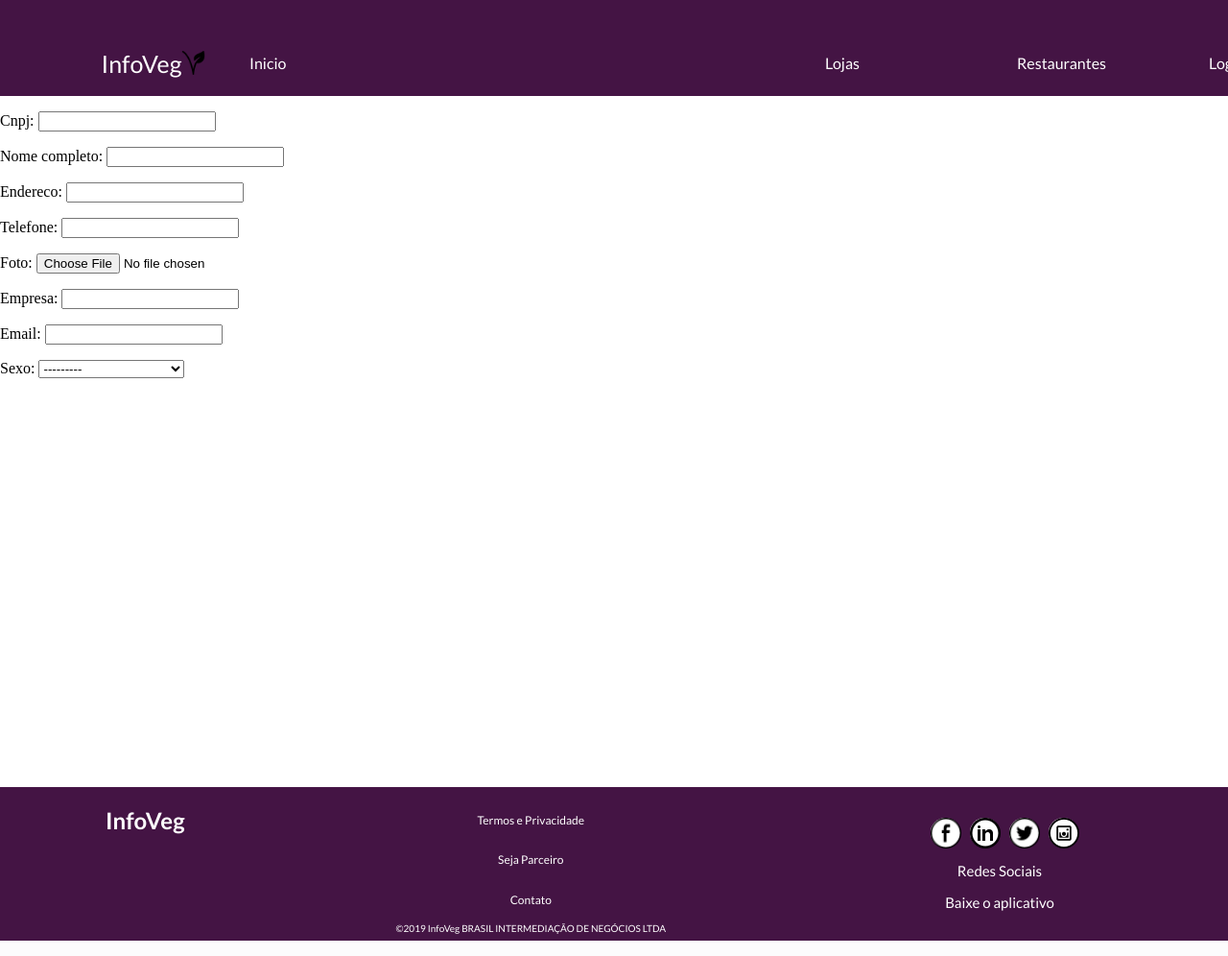
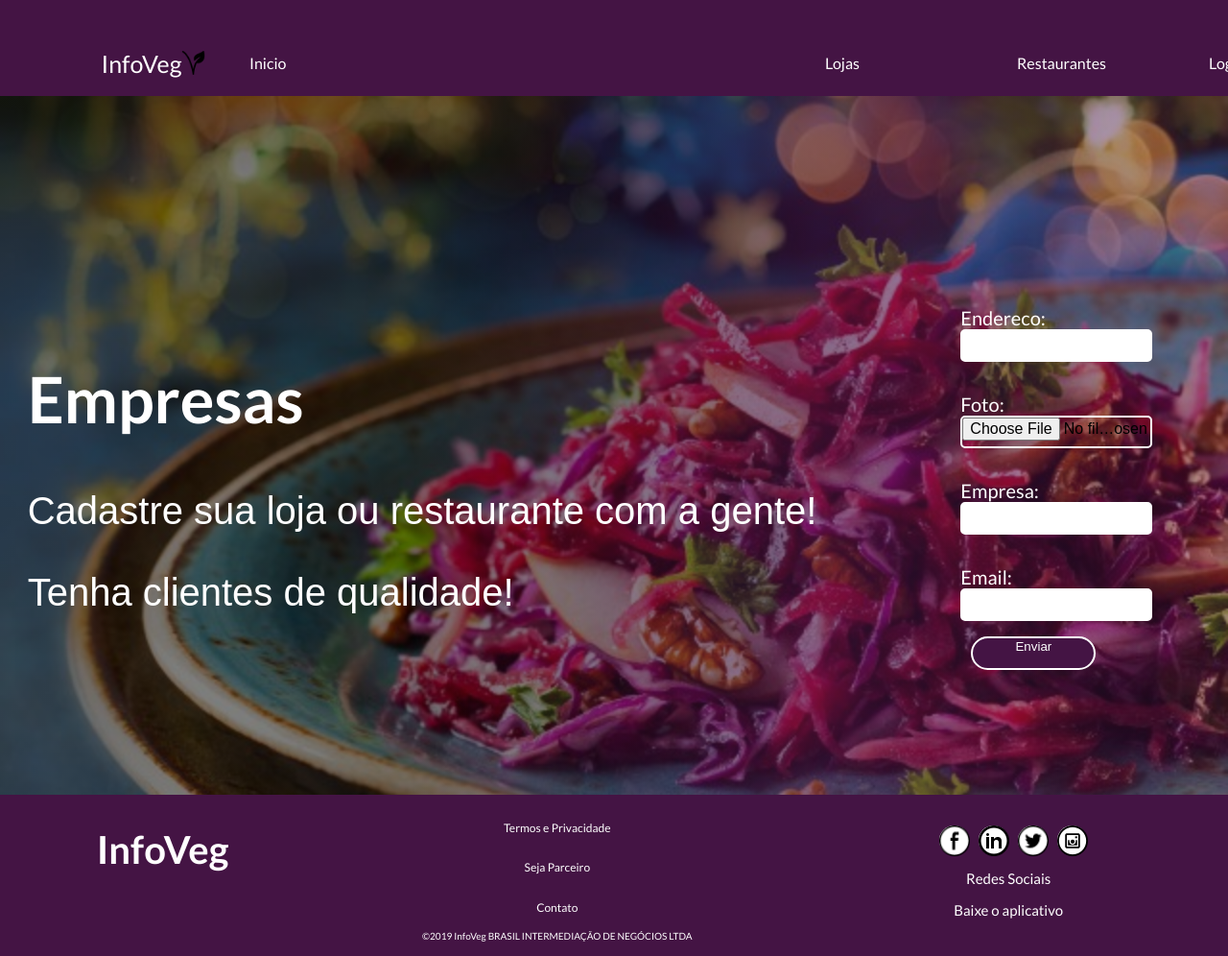
Before and after one commit to julopwz/info_demoday, a Django app: page /empresa/ in a window 1280 px wide. Shown: the whole page at 96% size. Run offline with Django 3.2, Linux system fonts and the light colour scheme.

Commit message:
Pag Empresas

```diff
--- a/app/forms.py
+++ b/app/forms.py
@@ -37,12 +37,8 @@ class EmpresaForm(forms.ModelForm):
     class Meta:
         model = empresa
         fields = [
-            'cnpj',
-            'nome_completo',
             'endereco',
-            'telefone',
             'foto',
             'empresa',
             'email',
-            'sexo'
         ]
--- a/app/models.py
+++ b/app/models.py
@@ -86,20 +86,10 @@ class Contato(models.Model):
 
 class empresa(models.Model):
 
-    SEXO_CHOICES = [
-        ["F", "Feminino"],
-        ["M", "Masculino"],
-        ["N", "Nenhuma das opções"]
-    ]
-
-    cnpj = models.CharField(max_length=50, default='')
-    nome_completo = models.CharField(max_length=50, default='')
     endereco = models.CharField(max_length=60, default='')
-    telefone = models.CharField(max_length=10, default='')
     foto = models.ImageField(upload_to='', default='')
     empresa = models.CharField(max_length=50, default='')
     email = models.EmailField(null=False)
-    sexo = models.CharField(max_length=1, choices=SEXO_CHOICES)
 
     def __str__(self):
         return self.empresa
--- /dev/null
+++ b/app/static/css/empresa.css
@@ -0,0 +1,94 @@
+aside {
+    height: 100vh;
+    font-family: 'Lato', sans-serif;
+    background-image: url('/static/images/repolho2.jpg');
+    background-size: cover;
+}
+h2{
+    color: white;
+    font-size: 30pt;
+    text-align: left;
+}
+
+form{
+    display: flex;
+    flex-direction: column;
+    align-items: center;
+    justify-content: space-around;
+    height: 68%;
+    width: 50%;
+}
+input:not([type="image" i]){
+    box-sizing: border-box;
+    width: 200px;
+}
+input[type="hidden" i]{
+    display: none;
+    -webkit-appearance: initial;
+    background-color: initial;
+    cursor: default;
+    padding: initial;
+    border: initial;
+}
+#id_cpf{
+    margin-right: 4px;
+}
+form label{
+    color: white;
+    width: 100%;
+    display: flex;
+    font-size: 15pt;
+}
+form button{
+    width: 130px;
+    height: 35px;
+    background-color: rgb(68, 20, 68);
+    border-radius: 20px;
+    border: white solid 2px;
+    color: white;
+    display: flex;
+    justify-content: center;
+    margin-right: 48px;
+    cursor: pointer;
+}
+form input{
+    width: 80%;
+    height: 34px;
+    font-size: 12pt;
+    border-radius: 5px;
+    border: white solid 2px;
+}
+#filtro{
+    width: 100%;
+    height: 100%;
+    background-image: linear-gradient(to right, rgba(0, 0, 0, .5), rgba(0,0,0, .5),rgba(68, 20, 68, 0.616), rgba(67, 19, 67, 0.397));
+}
+aside article{
+    display: flex;
+    align-items: center;
+    justify-content: center;
+}
+#text-cdt{
+    font-size: 10pt;
+    color: white;
+}
+#enter-cdt{
+    display: flex;
+    justify-content: center;
+    flex-direction: column;
+    align-items: center;
+
+}
+#logo-empresas{
+    margin-right: 200px;
+    font-size: 50pt;
+
+}
+#empresas-div1{
+    margin-right: 200px;
+}
+#text-empresas{
+    color: white;
+    font-family: sans-serif;
+    font-size: 30pt;
+}
--- a/app/static/css/footerclient.css
+++ b/app/static/css/footerclient.css
@@ -7,7 +7,7 @@ footer{
     align-items: center;
     background-color:  #441444;
     color: white;
-    height: 20vh;
+    height: 100%;
     font-family: 'Lato', sans-serif;
 }
 footer a {
@@ -38,6 +38,7 @@ footer p{
     display: flex;
     justify-content: space-around;
     width: 100%;
+    height: 100%;
 }
 #footerlinks > img{
     /* margin-top: 5vh; */
--- a/app/static/css/layoutclient.css
+++ b/app/static/css/layoutclient.css
@@ -6,7 +6,7 @@ body{
     'slide slide slide slide'
     /* 'aside aside aside aside' */
     'footer footer footer footer';
-    grid-template-rows: 100px 90vh 10vh;
+    grid-template-rows: 100px 91vh 21vh;
     grid-template-columns: 25% 25% 25% 25%;
 }
 
--- a/app/templates/empresa.html
+++ b/app/templates/empresa.html
@@ -1,5 +1,20 @@
 {% extends 'layoutclient.html' %}
 
 {% block content %}
-{{ empresa.as_p }}
+<aside>
+    <article id="filtro">
+        <div id="empresas-div1">
+            <h2 id="logo-empresas">Empresas</h2>
+            <p id="text-empresas">Cadastre sua loja ou restaurante com a gente!</p>
+            <p id="text-empresas">Tenha clientes de qualidade!</p>
+
+        </div>
+            <div id="empresa-div">
+                <form method="POST" class="post-form">
+                        {% csrf_token %}{{ empresa.as_p }}
+                    <button type="submit" class="save btn btn-default">Enviar</button>
+                </form>
+            </div>
+        </article>
+    </aside>
 {% endblock %}
--- a/app/templates/layoutadm.html
+++ b/app/templates/layoutadm.html
@@ -9,6 +9,7 @@
     <link rel="stylesheet" href="{% static 'css/footer.css' %}">
     <link rel="stylesheet" href="{% static 'css/nav.css' %}">
     <link rel="stylesheet" href="{% static 'css/layoutadm.css' %}">
+    <link rel="stylesheet" href="{% static 'empresa.css' %}">
     <script defer type="text/javascript" src="/static/assets/javascript/navbar.js"></script>
     <script defer type="text/javascript" src="/static/assets/javascript/sobrenos.js"></script>
     <script defer type="text/javascript" src="/static/assets/javascript/script.js"></script>
--- a/app/templates/layoutclient.html
+++ b/app/templates/layoutclient.html
@@ -9,6 +9,7 @@
     <link rel="stylesheet" href="{% static 'css/layoutclient.css' %}">
     <link rel="stylesheet" href="{% static 'css/navclient.css' %}">
     <link rel="stylesheet" href="{% static 'css/loja.css' %}">
+    <link rel="stylesheet" href="{% static 'css/empresa.css' %}">
     <!-- <link rel="stylesheet" href="{% static 'css/slide.css' %}"> -->
     <link rel="stylesheet" href="{% static 'css/footerclient.css' %}">
     <script defer type="text/javascript" src="/static/assets/javascript/navbar.js"></script>
```
